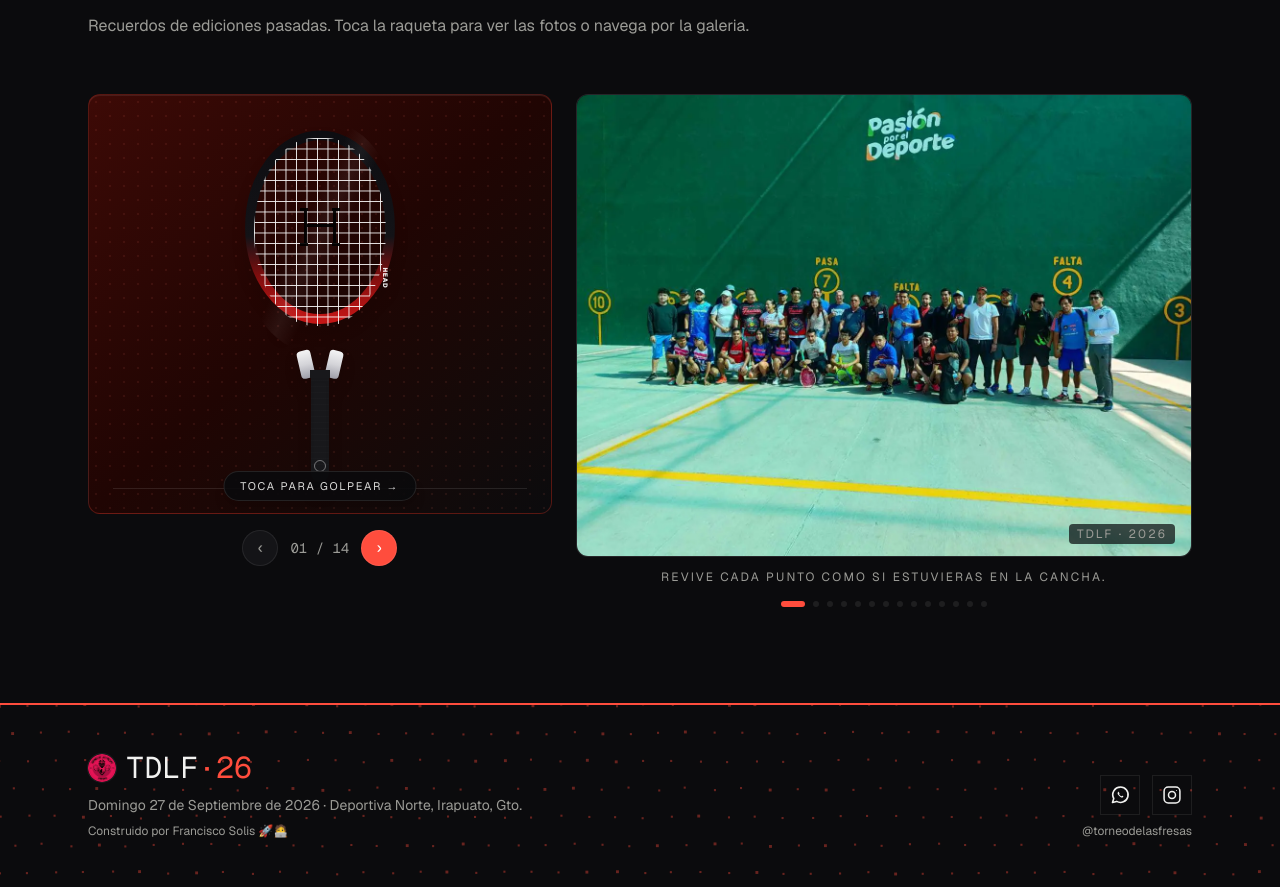
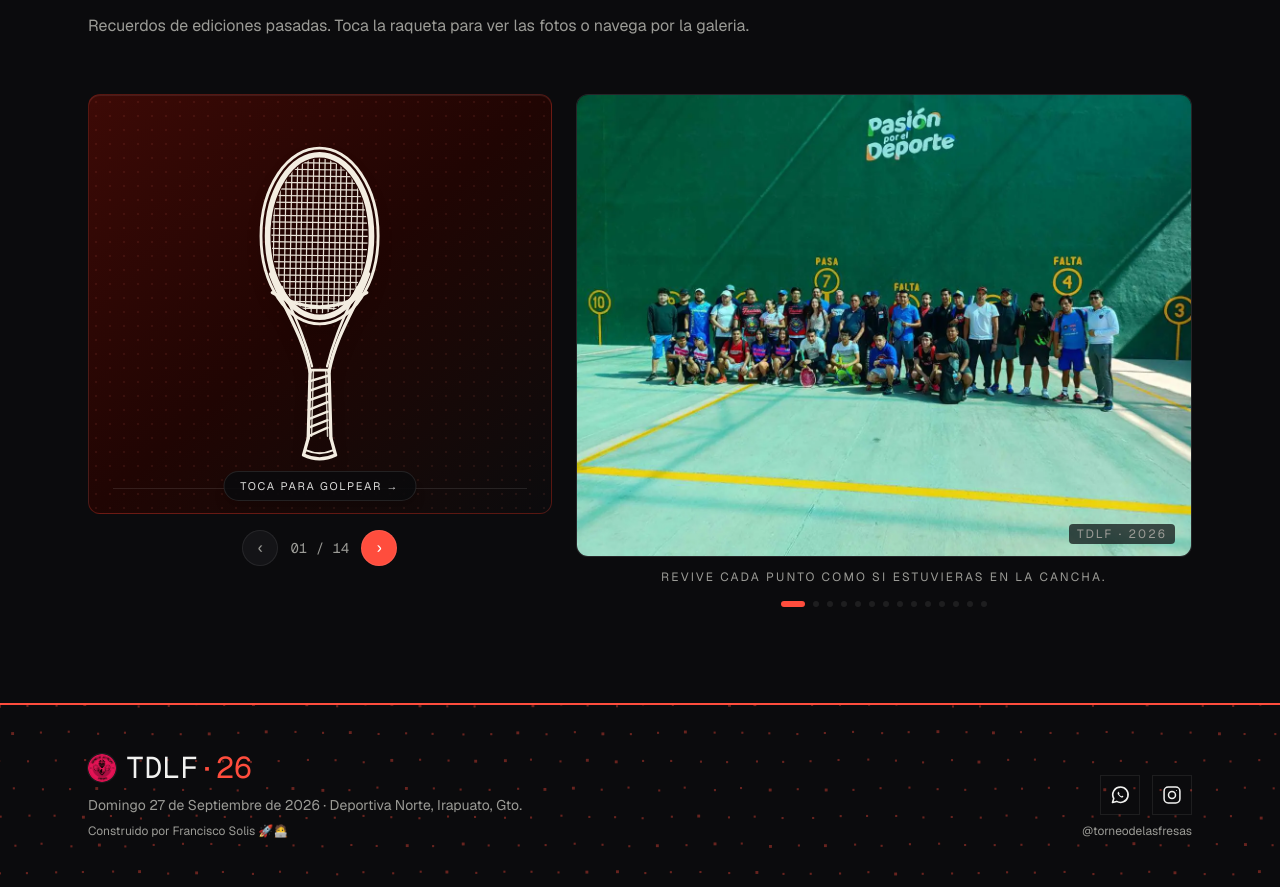
Before and after one commit to francisco-solis99/tdlf-26, a Next.js app: page / in a window 1280 px wide. Shown: the part 7140-8027 px from the top of the page. Built offline with nearby package versions, Linux system fonts and the light colour scheme.

Commit message:
feat(gallery): redraw racquet as hand-drawn line-art matching reference

```diff
--- a/components/landing/gallery.tsx
+++ b/components/landing/gallery.tsx
@@ -87,99 +87,113 @@ export function Gallery() {
                   : "transform 420ms cubic-bezier(0.22,1,0.36,1)",
               }}
             >
-              <div className="relative flex flex-col items-center drop-shadow-xl">
-                {/* head — black frame fading to red at the bottom */}
-                <div className="relative h-[210px] w-[150px] sm:h-[230px] sm:w-[164px]">
-                  <svg
-                    viewBox="0 0 150 210"
-                    className="absolute inset-0 h-full w-full"
-                    aria-hidden="true"
+              <div className="relative flex flex-col items-center text-[#f3ede1] drop-shadow-xl">
+                {/* hand-drawn racquet — matches reference line-art */}
+                <svg
+                  viewBox="0 0 160 360"
+                  className="h-[320px] w-auto sm:h-[340px]"
+                  fill="none"
+                  stroke="currentColor"
+                  strokeLinecap="round"
+                  strokeLinejoin="round"
+                  aria-hidden="true"
+                >
+                  <defs>
+                    <clipPath id="tdlf-strings">
+                      <ellipse cx="80" cy="108" rx="51" ry="82" />
+                    </clipPath>
+                  </defs>
+
+                  {/* strings — dense hand-drawn crosshatch */}
+                  <g
+                    clipPath="url(#tdlf-strings)"
+                    strokeWidth="1.3"
+                    opacity="0.95"
                   >
-                    <defs>
-                      <linearGradient
-                        id="tdlf-frame"
-                        x1="0"
-                        y1="0"
-                        x2="0"
-                        y2="1"
-                      >
-                        <stop offset="0%" stopColor="#0d0d11" />
-                        <stop offset="55%" stopColor="#131317" />
-                        <stop offset="76%" stopColor="#7d0e0e" />
-                        <stop offset="100%" stopColor="#c41616" />
-                      </linearGradient>
-                    </defs>
-                    <ellipse
-                      cx="75"
-                      cy="96"
-                      rx="64"
-                      ry="84"
-                      fill="none"
-                      stroke="url(#tdlf-frame)"
-                      strokeWidth="9"
-                    />
-                  </svg>
-                  {/* outer rim highlight */}
-                  <div
-                    aria-hidden="true"
-                    className="pointer-events-none absolute inset-0 opacity-40"
-                    style={{
-                      background:
-                        "linear-gradient(115deg, transparent 42%, rgba(255,255,255,0.14) 50%, transparent 58%)",
-                      borderRadius: "50% / 55%",
-                    }}
+                    {[
+                      33, 39, 45, 51, 57, 62, 68, 74, 80, 86, 92, 98, 103,
+                      109, 115, 121, 127,
+                    ].map((x) => (
+                      <line key={`v-${x}`} x1={x} y1="22" x2={x - 3} y2="194" />
+                    ))}
+                    {[
+                      30, 37, 44, 51, 58, 65, 72, 79, 86, 93, 100, 107, 114,
+                      121, 128, 135, 142, 149, 156, 163, 170, 177, 184,
+                    ].map((y) => (
+                      <line key={`h-${y}`} x1="24" y1={y} x2="136" y2={y + 1.5} />
+                    ))}
+                  </g>
+
+                  {/* head — inner hoop (thick, like reference) */}
+                  <ellipse
+                    cx="80"
+                    cy="108"
+                    rx="55"
+                    ry="86"
+                    strokeWidth="6"
                   />
-                  {/* strings */}
-                  <div
-                    aria-hidden="true"
-                    className="absolute bottom-[26px] left-[16px] right-[16px] top-[16px] rounded-[50%/55%] opacity-[0.96]"
-                    style={{
-                      backgroundImage:
-                        "linear-gradient(to right, rgba(255,255,255,0.92) 1px, transparent 1px), linear-gradient(to bottom, rgba(255,255,255,0.92) 1px, transparent 1px)",
-                      backgroundSize: "10.5px 10.5px",
-                    }}
+                  {/* head — outer rim (thin double line) */}
+                  <ellipse
+                    cx="80"
+                    cy="108"
+                    rx="62"
+                    ry="93"
+                    strokeWidth="3"
                   />
-                  {/* Head H — pixel stepped like reference */}
-                  <div
-                    aria-hidden="true"
-                    className="pointer-events-none absolute left-1/2 top-[46%] h-[42px] w-[44px] -translate-x-1/2 -translate-y-1/2 opacity-[0.92]"
-                  >
-                    <div className="absolute left-[6px] top-[4px] h-[34px] w-[3px] bg-black" />
-                    <div className="absolute right-[6px] top-[4px] h-[34px] w-[3px] bg-black" />
-                    <div className="absolute left-[6px] top-[18px] h-[3px] w-[32px] bg-black" />
-                    <div className="absolute left-1/2 top-[18px] h-[3px] w-[10px] -translate-x-1/2 bg-black" />
-                    {/* stepped corners */}
-                    <div className="absolute left-[2px] top-[2px] h-[3px] w-[8px] bg-black" />
-                    <div className="absolute right-[2px] top-[2px] h-[3px] w-[8px] bg-black" />
-                    <div className="absolute left-[2px] bottom-[2px] h-[3px] w-[8px] bg-black" />
-                    <div className="absolute right-[2px] bottom-[2px] h-[3px] w-[8px] bg-black" />
-                  </div>
-                  {/* frame text — side */}
-                  <span className="pointer-events-none absolute bottom-[30%] right-[6px] rotate-90 text-[6.5px] font-black tracking-widest text-white/90">
-                    HEAD
-                  </span>
-                </div>
-                {/* throat — silver Y */}
-                <div className="relative -mt-[2px] flex h-7 w-[42px] justify-center">
-                  <div className="absolute left-[3px] top-0 h-7 w-[14px] origin-bottom -rotate-[13deg] rounded-sm bg-gradient-to-b from-zinc-100 via-zinc-300 to-zinc-400 shadow-sm" />
-                  <div className="absolute right-[3px] top-0 h-7 w-[14px] origin-bottom rotate-[13deg] rounded-sm bg-gradient-to-b from-zinc-100 via-zinc-300 to-zinc-400 shadow-sm" />
-                  <div className="absolute bottom-0 h-2 w-5 bg-zinc-900" />
-                </div>
-                {/* handle — plain black grip like reference */}
-                <div className="relative h-[104px] w-[18px] overflow-hidden rounded-b-[9px] bg-zinc-900 shadow-inner">
-                  {/* grip texture lines */}
-                  <div
-                    aria-hidden="true"
-                    className="pointer-events-none absolute inset-0 opacity-20"
-                    style={{
-                      backgroundImage:
-                        "repeating-linear-gradient(0deg, transparent 0 5px, rgba(255,255,255,0.06) 5px 6px)",
-                    }}
+                  {/* string-bed bottom curve */}
+                  <path
+                    d="M30 168 Q80 198 130 168"
+                    strokeWidth="3.5"
                   />
-                  {/* head logo on grip bottom */}
-                  <div className="absolute bottom-[10px] left-1/2 h-3 w-3 -translate-x-1/2 rounded-full border border-white/40" />
-                </div>
-                <div className="h-[5px] w-[20px] rounded-b-md bg-black/70" />
+
+                  {/* throat — outer frame continuing down */}
+                  <path
+                    d="M28 148 C38 178 62 210 70 252"
+                    strokeWidth="3.5"
+                  />
+                  <path
+                    d="M132 148 C122 178 98 210 90 252"
+                    strokeWidth="3.5"
+                  />
+                  {/* throat — inner double line */}
+                  <path
+                    d="M40 162 C50 186 64 212 72 246"
+                    strokeWidth="2.5"
+                  />
+                  <path
+                    d="M120 162 C110 186 96 212 88 246"
+                    strokeWidth="2.5"
+                  />
+
+                  {/* handle — shaft sides (double-stroke like sketch) */}
+                  <path d="M70 250 L68 322" strokeWidth="3.5" />
+                  <path d="M73.5 250 L71.5 320" strokeWidth="1.6" opacity="0.85" />
+                  <path d="M90 250 L92 322" strokeWidth="3.5" />
+                  <path d="M86.5 250 L88.5 320" strokeWidth="1.6" opacity="0.85" />
+                  {/* handle top */}
+                  <path d="M70 250 L90 250" strokeWidth="3" />
+
+                  {/* grip tape — diagonal wraps */}
+                  <g strokeWidth="2.6">
+                    <path d="M69 262 L89 256" />
+                    <path d="M69 272 L89 265" />
+                    <path d="M68.5 282 L88.5 275" />
+                    <path d="M68.5 292 L88.5 284" />
+                    <path d="M68.5 302 L88.5 294" />
+                    <path d="M68.5 311 L88.5 303" />
+                    <path d="M68.5 320 L88.5 311" />
+                  </g>
+
+                  {/* butt cap — flared like reference */}
+                  <path
+                    d="M68 322 L63 340 Q80 348 97 340 L92 322"
+                    strokeWidth="3.5"
+                  />
+                  <path
+                    d="M66 335 Q80 341 94 335"
+                    strokeWidth="2.2"
+                  />
+                </svg>
               </div>
 
               </div>
```
